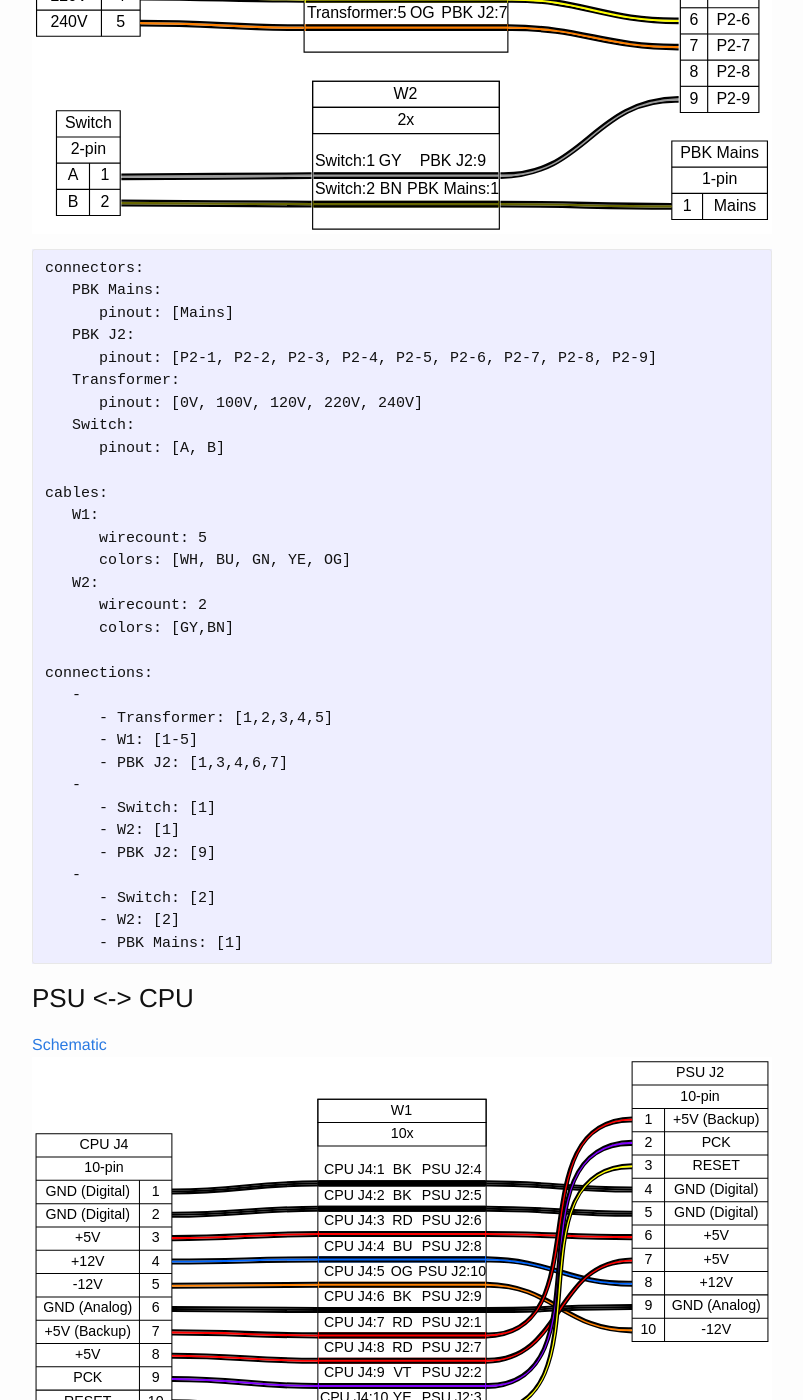
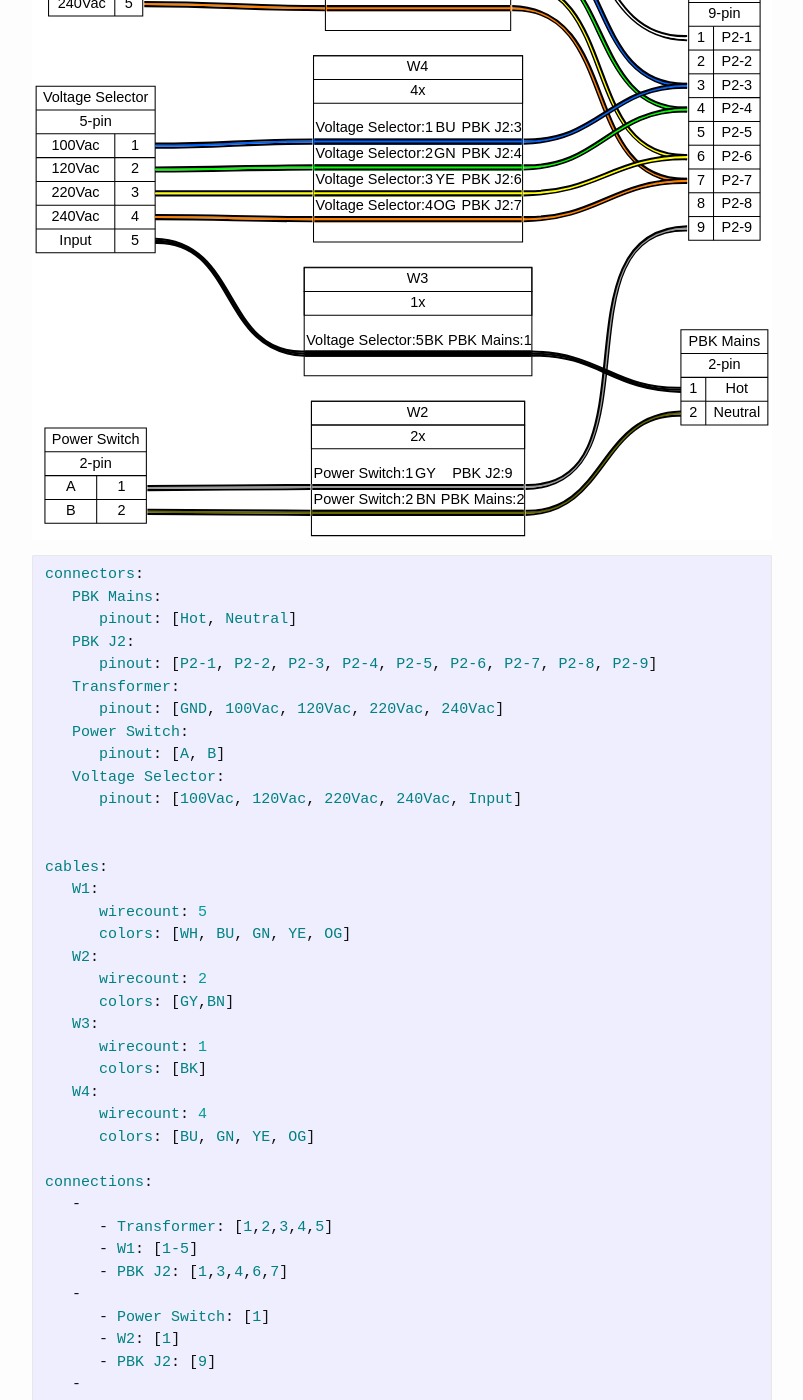
Before and after one commit to cilynx/cilynx.github.io, a Jekyll site: the page built from _posts/2020-06-22-kurzweil_k1000se_components.md, in a window 1280 px wide and 1400 px high, scrolled down 922 px. Shown: the whole window, without its empty margins (238-1041 px from the left). Built offline with Jekyll 4.4.1, drawn with Linux system fonts in a browser that asks for light colours; a script that is not in the unit is left out; comment, search, counter and statistics services are not loaded; some of the changed text lies outside the part shown.

Commit message:
Improve powerblock diagram

````diff
--- a/_posts/2020-06-22-kurzweil_k1000se_components.md
+++ b/_posts/2020-06-22-kurzweil_k1000se_components.md
@@ -13,16 +13,19 @@ Diagrams created with [WireViz](https://github.com/formatc1702/WireViz).
 [Schematic](/assets/8-10_K1000 Power supply %28PSK-57%29.jpg) |
 [Photograph](/assets/20200625_190444.jpg)
 ![PSU-CPU Harness](/assets/k1000se_powerblock-transformer.svg)
-```
+```yml
 connectors:
    PBK Mains:
-      pinout: [Mains]
+      pinout: [Hot, Neutral]
    PBK J2:
       pinout: [P2-1, P2-2, P2-3, P2-4, P2-5, P2-6, P2-7, P2-8, P2-9]
    Transformer:
-      pinout: [0V, 100V, 120V, 220V, 240V]
-   Switch:
+      pinout: [GND, 100Vac, 120Vac, 220Vac, 240Vac]
+   Power Switch:
       pinout: [A, B]
+   Voltage Selector:
+      pinout: [100Vac, 120Vac, 220Vac, 240Vac, Input]
+
 
 cables:
    W1:
@@ -31,6 +34,12 @@ cables:
    W2:
       wirecount: 2
       colors: [GY,BN]
+   W3:
+      wirecount: 1
+      colors: [BK]
+   W4:
+      wirecount: 4
+      colors: [BU, GN, YE, OG]
 
 connections:
    -
@@ -38,13 +47,22 @@ connections:
       - W1: [1-5]
       - PBK J2: [1,3,4,6,7]
    -
-      - Switch: [1]
+      - Power Switch: [1]
       - W2: [1]
       - PBK J2: [9]
    -
-      - Switch: [2]
+      - Power Switch: [2]
       - W2: [2]
+      - PBK Mains: [2]
+   -
+      - Voltage Selector: [5]
+      - W3: [1]
       - PBK Mains: [1]
+   -
+      - Voltage Selector: [1-4]
+      - W4: [1-4]
+      - PBK J2: [3,4,6,7]
+
 ```
 
 ### PSU <-> CPU
````
Also changed, not shown: assets/k1000se_powerblock-transformer.svg.
